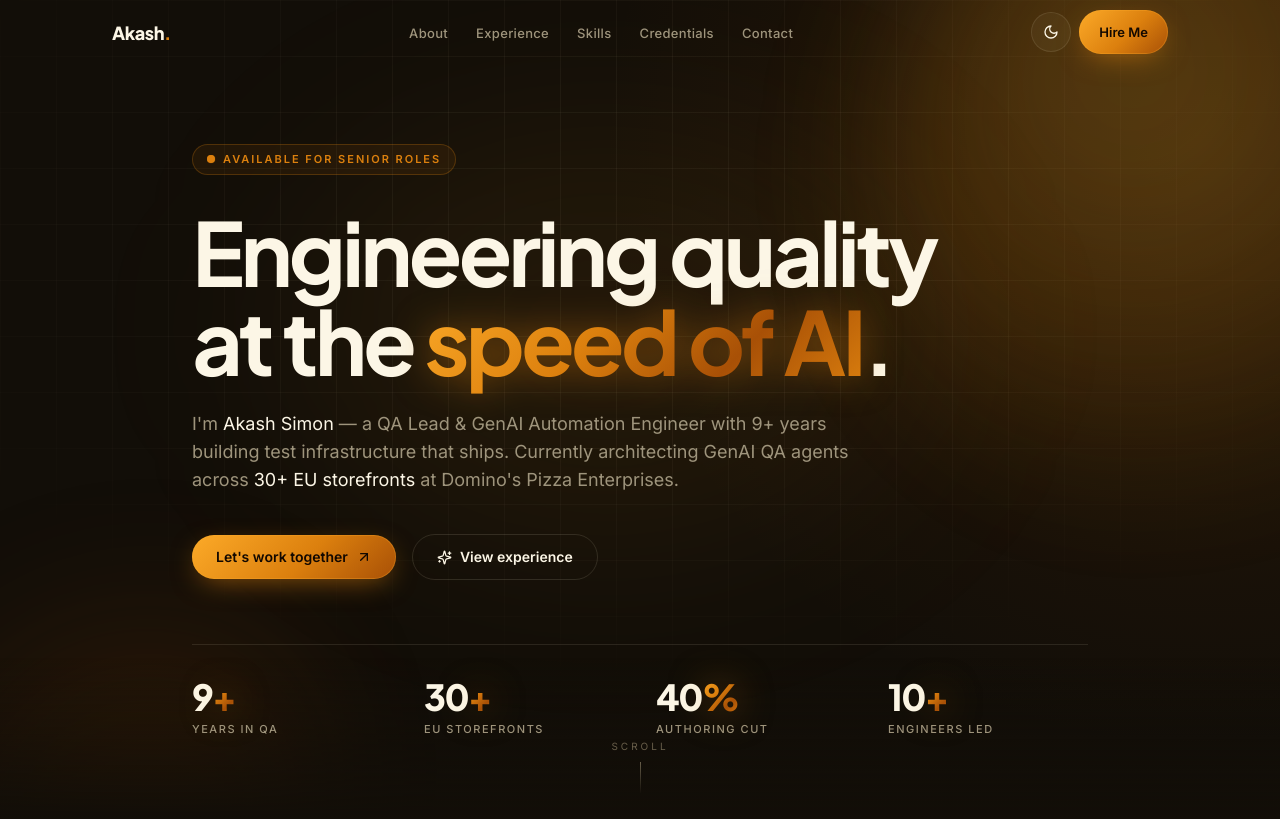
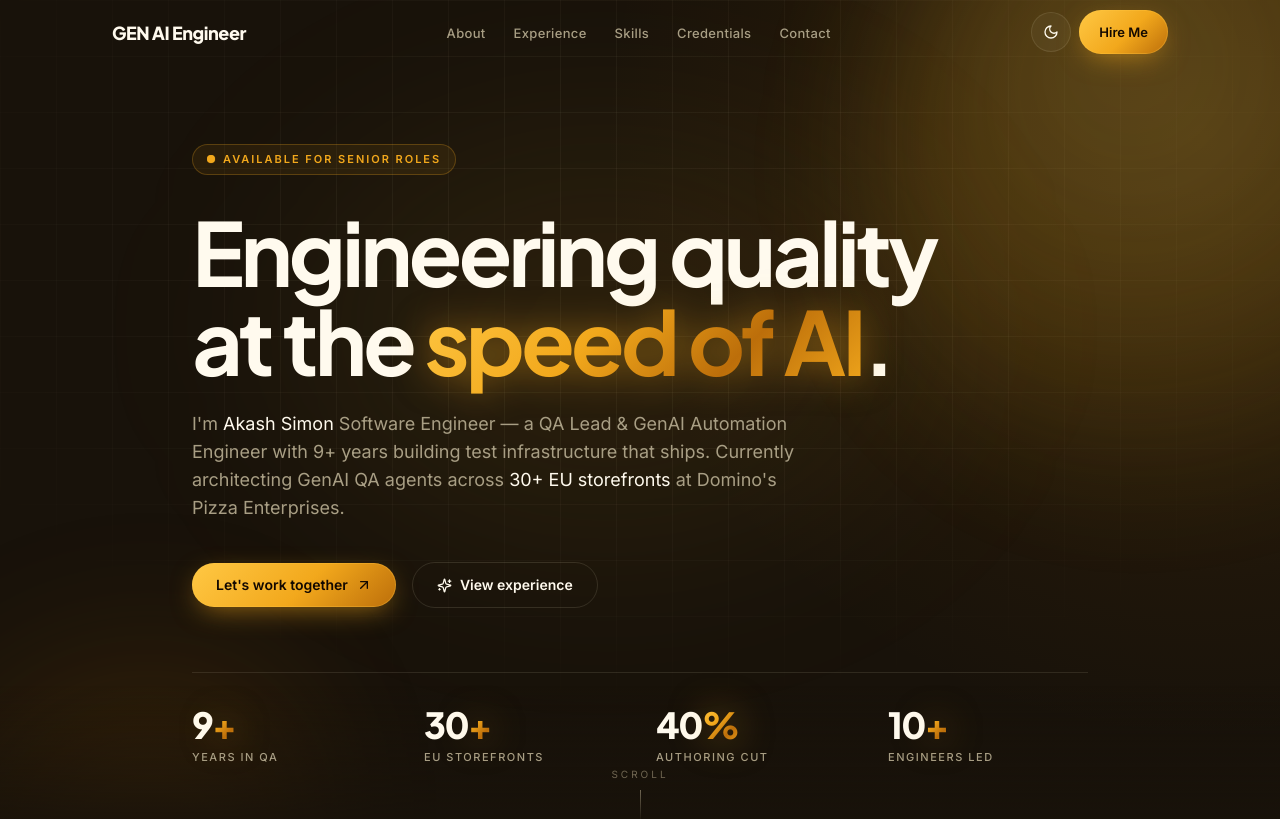
Before and after one commit to AkashSky12/akash-portfolio-live, a Next.js app: page / in a window 1280 px wide. Shown: the top 819 px of the page. Built offline with nearby package versions, Linux system fonts and the light colour scheme.

Commit message:
Orange theme and color finaised

```diff
--- a/src/app/globals.css
+++ b/src/app/globals.css
@@ -11,18 +11,18 @@
 :root,
 :root[data-theme='dark'] {
   /* Golden Dark Orange — deep amber-espresso with warm solar gold */
-  --bg:          18 14 8;        /* near-black golden-espresso */
-  --bg-raised:   28 20 10;       /* lifted amber-dark */
-  --bg-elevated: 42 30 14;       /* card / elevated chrome */
-  --surface-1:   255 240 200;    /* warm gold tint for low-alpha chrome */
-  --ink:         228 218 196;    /* body copy on dark */
-  --ink-high:    252 246 230;    /* headings, warm cream */
-  --ink-muted:   158 148 124;    /* secondary */
-  --ink-subtle:  104 94 74;      /* tertiary */
-  --accent:      220 128 14;     /* golden dark orange #dc800e */
-  --accent-bright: 252 170 40;   /* warm gold highlight #fcaa28 */
-  --accent-dark: 168 80 6;       /* deep amber #a85006 */
-  --accent-ink:  18 8 0;         /* readable text on accent fills */
+  --bg:          24 18 10;        /* dark golden-espresso */
+  --bg-raised:   36 26 12;        /* lifted amber-dark */
+  --bg-elevated: 52 38 18;        /* card / elevated chrome */
+  --surface-1:   255 244 210;     /* warm gold tint for low-alpha chrome */
+  --ink:         235 226 206;     /* body copy on dark */
+  --ink-high:    255 250 238;     /* headings, bright warm cream */
+  --ink-muted:   168 158 132;     /* secondary */
+  --ink-subtle:  112 102 82;      /* tertiary */
+  --accent:      242 168 28;      /* bright amber-gold #f2a81c */
+  --accent-bright: 255 200 68;    /* vivid gold highlight #ffc844 */
+  --accent-dark: 188 110 10;      /* deep amber #bc6e0a */
+  --accent-ink:  18 8 0;          /* readable text on accent fills */
   --line:        255 240 210;    /* warm low-alpha rules */
   --line-strong: 255 240 210;
   --grid:        255 240 210;
@@ -40,9 +40,9 @@
   --ink-high:    28 20 10;       /* headings, espresso */
   --ink-muted:   122 106 82;     /* secondary */
   --ink-subtle:  165 152 129;    /* tertiary */
-  --accent:      168 80 6;       /* golden dark orange, AA-safe on cream */
-  --accent-bright: 210 112 12;   /* warm amber highlight */
-  --accent-dark: 122 50 2;       /* deep amber */
+  --accent:      188 106 10;      /* bright amber-gold, AA-safe on cream */
+  --accent-bright: 232 152 22;    /* vivid amber highlight */
+  --accent-dark: 140 72 4;        /* deep amber */
   --accent-ink:  248 243 233;    /* readable on orange fills */
   --line:        28 20 10;       /* espresso for low-alpha rules */
   --line-strong: 28 20 10;
--- a/src/components/sections/Footer.tsx
+++ b/src/components/sections/Footer.tsx
@@ -6,7 +6,7 @@ export default function Footer() {
       <div className="container flex flex-col items-start justify-between gap-6 sm:flex-row sm:items-center">
         <div>
           <p className="font-display text-[15px] font-extrabold text-ink-high">
-            Akash<span className="text-accent">.</span>
+            Assured Quality<span className="text-accent"></span>
           </p>
           <p className="mt-1 text-[12.5px] text-ink-muted">
             © {new Date().getFullYear()} Akash Simon · Built with precision, deployed with confidence.
--- a/src/components/sections/Hero.tsx
+++ b/src/components/sections/Hero.tsx
@@ -55,7 +55,7 @@ export default function Hero() {
           {/* Subtitle */}
           <p className="text-pretty mb-10 max-w-2xl text-base leading-relaxed text-ink-muted sm:text-lg">
             I&apos;m{' '}
-            <span className="text-ink-high">Akash Simon</span> — a QA Lead &amp;
+            <span className="text-ink-high">Akash Simon </span>Software Engineer — a QA Lead &amp;
             GenAI Automation Engineer with 9+ years building test infrastructure
             that ships. Currently architecting GenAI QA agents across{' '}
             <span className="text-ink-high">30+ EU storefronts</span> at
--- a/src/components/sections/Navbar.tsx
+++ b/src/components/sections/Navbar.tsx
@@ -67,7 +67,7 @@ export default function Navbar() {
           href="#home"
           className="font-display text-[18px] font-extrabold tracking-tight text-ink-high"
         >
-          Akash<span className="text-accent">.</span>
+          GEN AI Engineer<span className="text-accent"></span>
         </a>
 
         {/* Desktop nav */}
```
